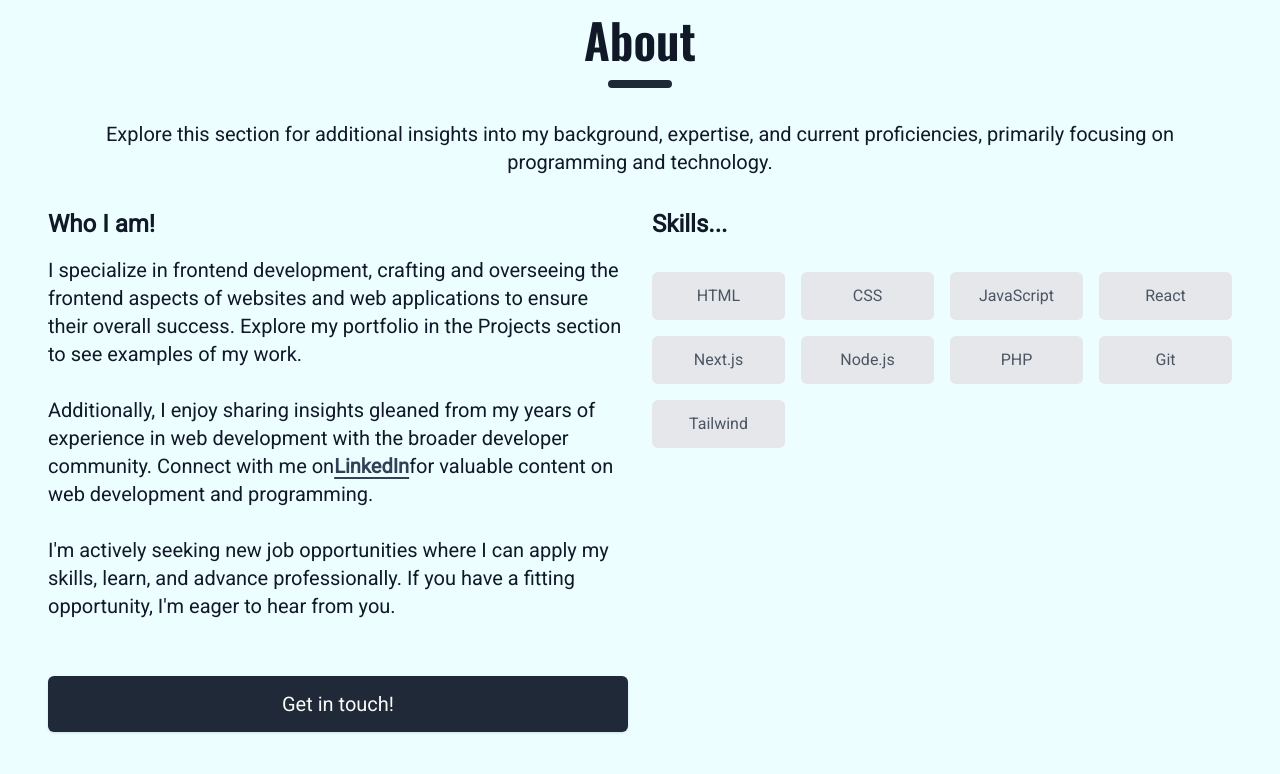
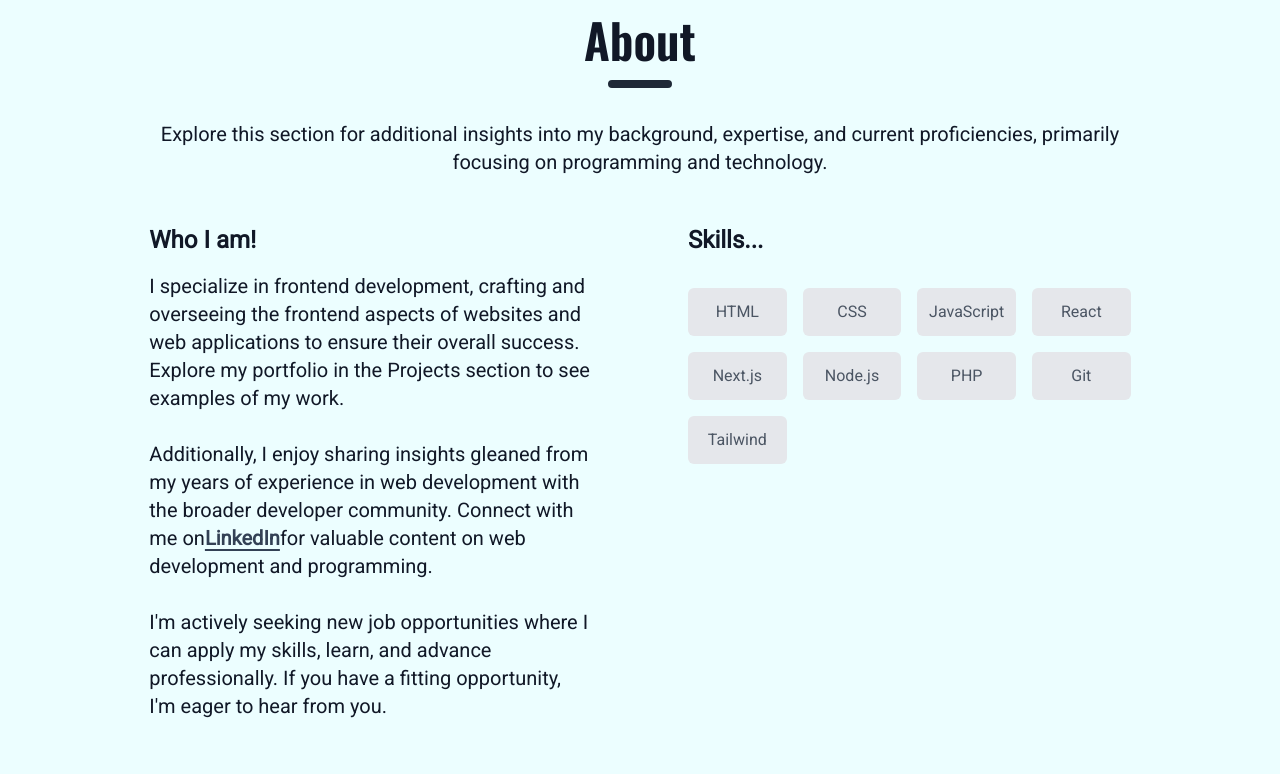
Before and after one commit to otrumbore/portfolio.v2, a Next.js app: page / in a window 1280 px wide. Shown: the part 880-1654 px from the top of the page. Built offline with nearby package versions, Linux system fonts and the light colour scheme.

Commit message:
adjusted screen size responsiveness

```diff
--- a/components/about.jsx
+++ b/components/about.jsx
@@ -49,13 +49,13 @@ const About = () => {
 					</span>
 
 					<div className='w-full flex justify-center'>
-						<div className='w-full p-4 2xl:w-2/3'>
-							<p className='text-center mb-8 text-xl'>
+						<div className='w-full p-4 xl:w-10/12 2xl:w-10/12'>
+							<p className='text-center text-xl'>
 								Explore this section for additional insights into my background,
 								expertise, and current proficiencies, primarily focusing on
 								programming and technology.
 							</p>
-							<div className='w-full flex flex-col lg:flex-row lg:justify-between gap-6'>
+							<div className='w-full mt-12 flex flex-col lg:flex-row lg:justify-between gap-x-24 gap-y-8'>
 								<div className='w-full mb-8 lg:mb-0'>
 									<h5 className='text-2xl pb-4 font-bold'>Who I am!</h5>
 									<p className='text-xl'>
@@ -102,9 +102,9 @@ const About = () => {
 										{skills.map((skill) => (
 											<span
 												key={skill}
-												className='bg-gray-200 rounded-md text-gray-600 text-center py-3'
+												className='bg-gray-200 rounded-md text-gray-600 text-center py-3 px-2 xl:max-w-36'
 											>
-												{skill}
+												<p className='break-words'>{skill}</p>
 											</span>
 										))}
 									</div>
```
